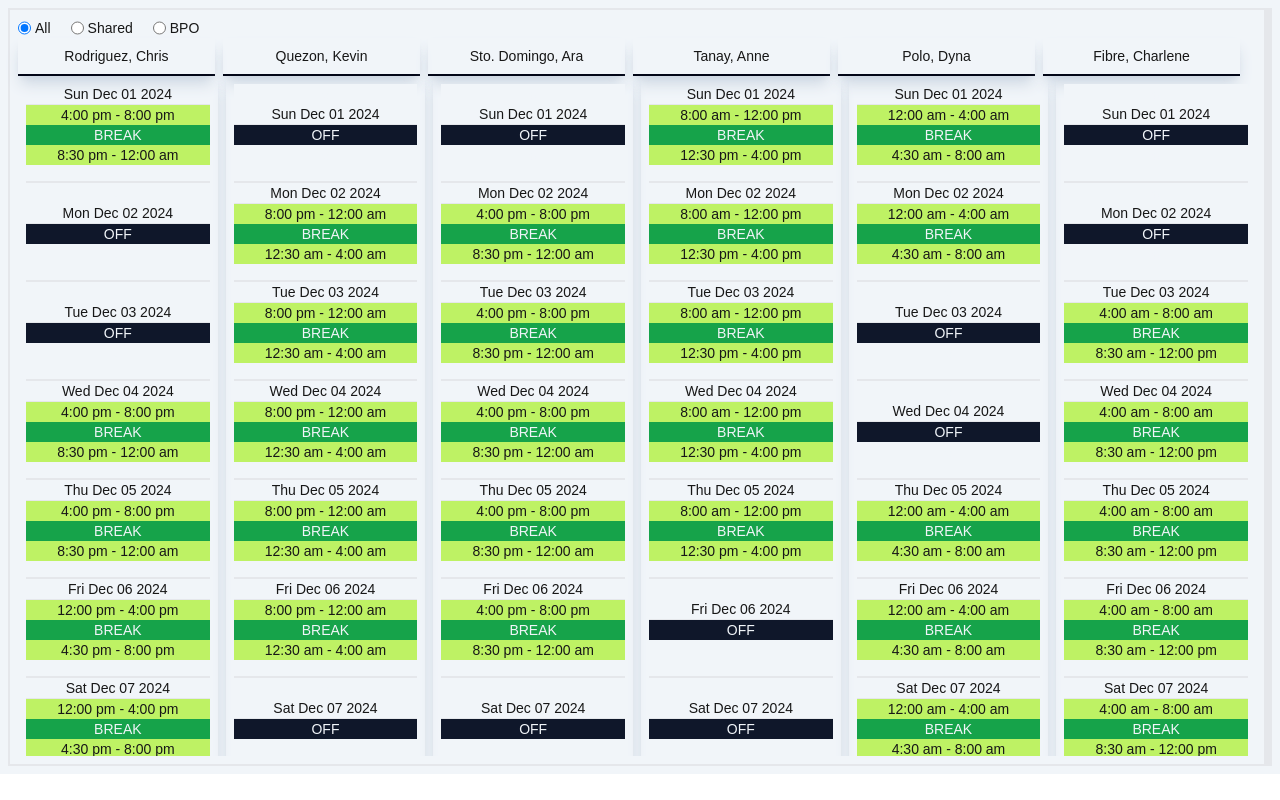
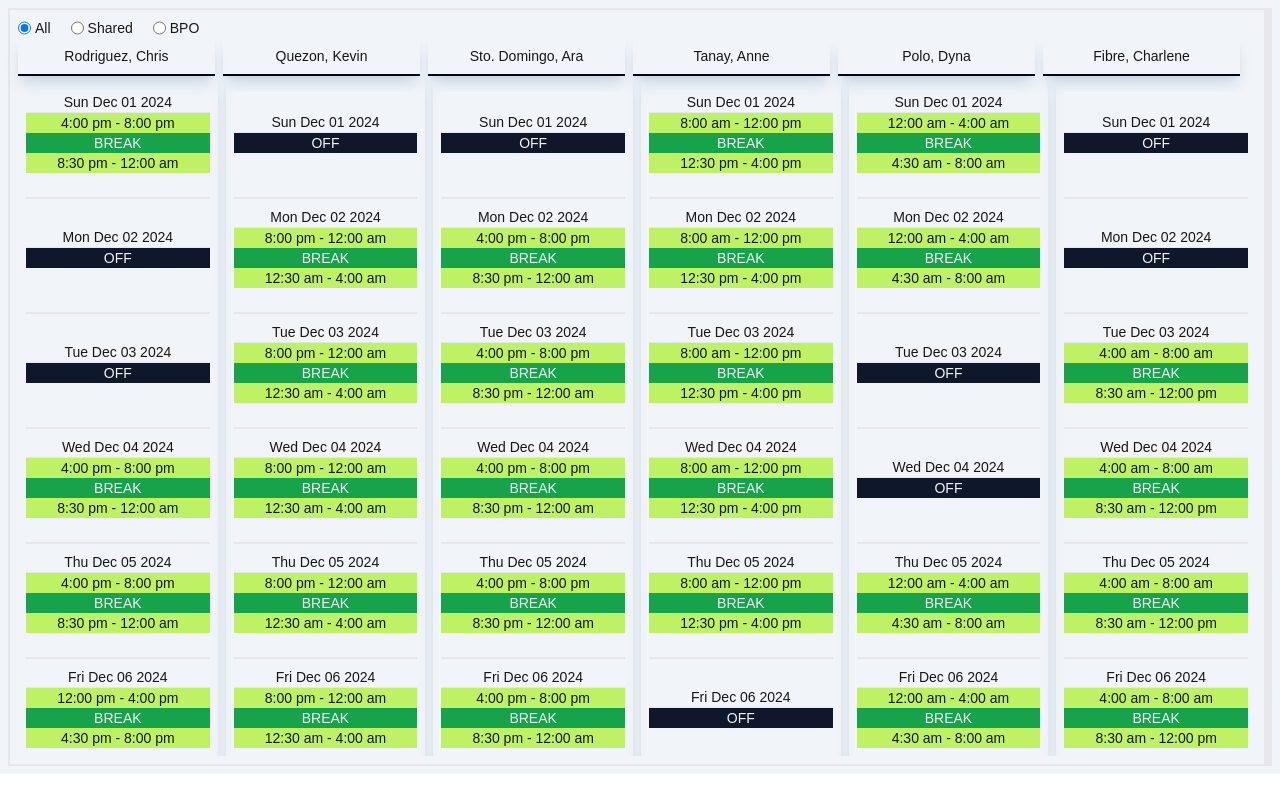
Before and after one commit to H4ppyC0der/helpsquad, a Next.js app: page / in a window 1280 px wide. Built offline with nearby package versions, Linux system fonts and the light colour scheme.

Commit message:
Added padding on Daily.jsx

```diff
--- a/components/daily/Daily.jsx
+++ b/components/daily/Daily.jsx
@@ -18,14 +18,14 @@ const Daily = ({ data, currentDate, dayOff }) => {
     return dayOff.includes(
         currentDate.toLocaleDateString("en", { weekday: "long" })
     ) ? (
-        <ul className="text-center text-sm">
+        <ul className="text-center text-sm py-2">
             <li className="bg-slate-100 text-slate-100">0</li>
             <li className="border-b-[1px]">{currentDate.toDateString()}</li>
             <li className="bg-slate-900 text-slate-100">OFF</li>
             <li className="bg-slate-100 text-slate-100">0</li>
         </ul>
     ) : (
-        <ul className="text-center text-sm">
+        <ul className="text-center text-sm py-2">
             <li className="border-b-[1px]">{currentDate.toDateString()}</li>
             <li className="bg-lime-300">
                 {
```
